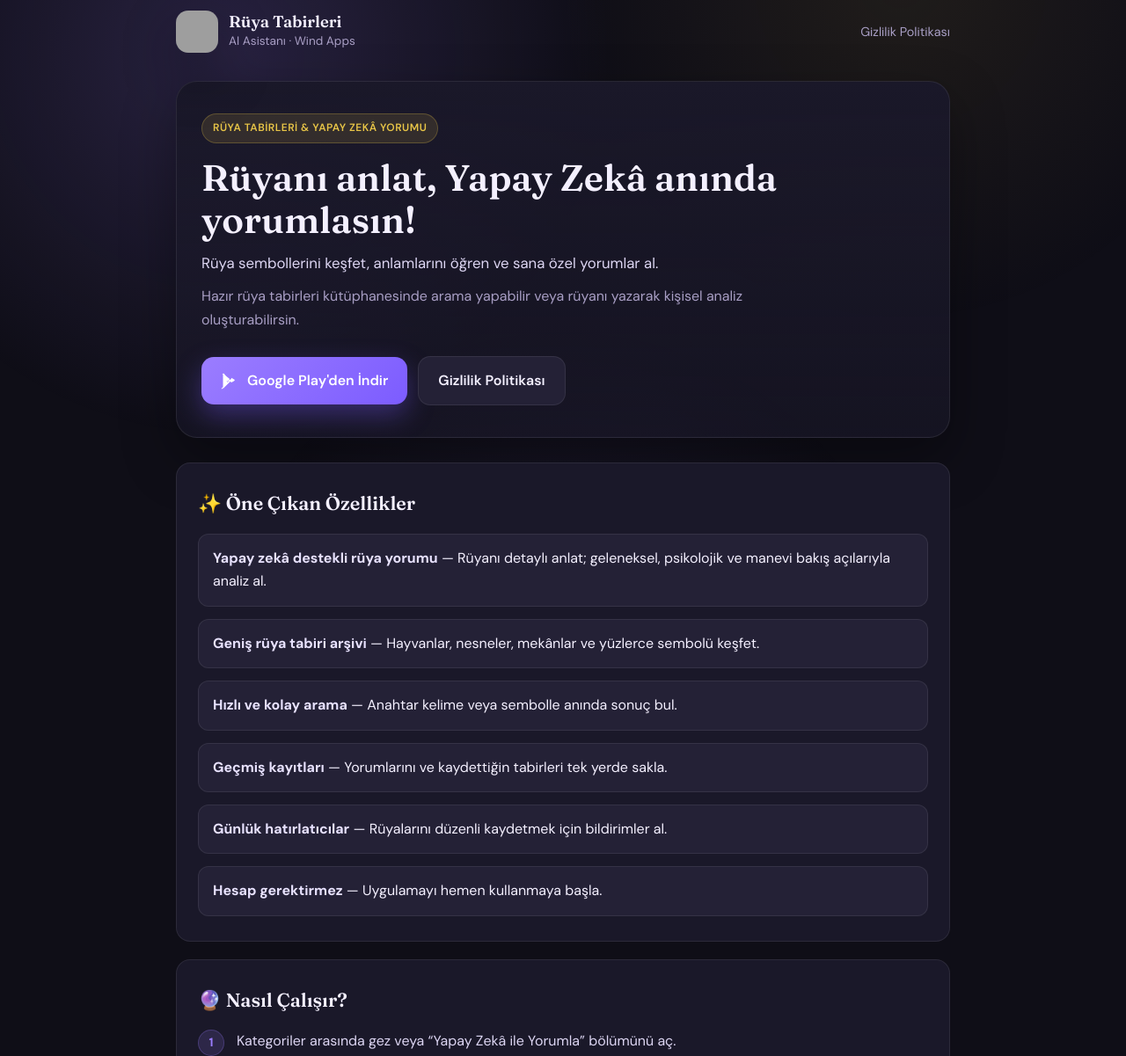
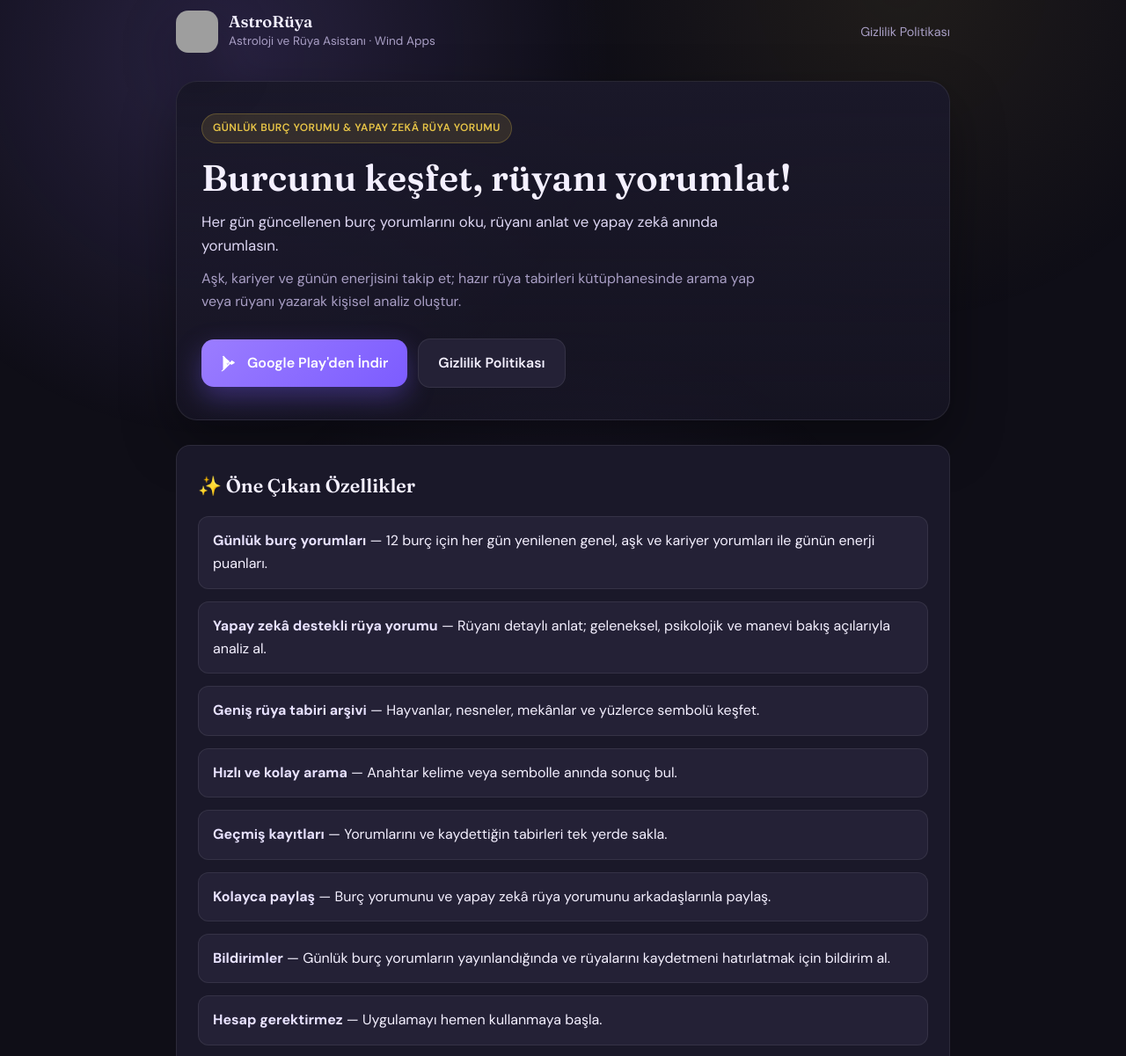
Before and after one commit to windapps/windapps.github.io, a plain HTML site: page index.html in a window 1280 px wide. Shown: the part 20-1221 px from the top of the page at 88% size. Drawn offline with Linux system fonts and the light colour scheme; grey boxes are pictures that could not be loaded.

Commit message:
Update index.html

```diff
--- a/index.html
+++ b/index.html
@@ -3,8 +3,8 @@
 <head>
   <meta charset="UTF-8">
   <meta name="viewport" content="width=device-width, initial-scale=1.0">
-  <meta name="description" content="Rüya Tabirleri: AI Asistanı — Rüyanı anlat, yapay zekâ anında yorumlasın. Geniş tabir arşivi ve kişisel AI analizi.">
-  <title>Rüya Tabirleri: AI Asistanı</title>
+  <meta name="description" content="AstroRüya: Astroloji ve Rüya Asistanı — Günlük burç yorumlarını oku, rüyanı anlat, yapay zekâ anında yorumlasın. Geniş tabir arşivi ve kişisel AI analizi.">
+  <title>AstroRüya: Astroloji ve Rüya Asistanı</title>
   <link rel="preconnect" href="https://fonts.googleapis.com">
   <link rel="preconnect" href="https://fonts.gstatic.com" crossorigin>
   <link href="https://fonts.googleapis.com/css2?family=DM+Sans:wght@400;500;600;700&family=Fraunces:wght@600&display=swap" rel="stylesheet">
@@ -302,15 +302,15 @@
         <div class="logo">
           <img
             src="https://play-lh.googleusercontent.com/gr2NTp8Rgge_8sOWOstAv3FUyE2rcRzD1ztsBGE5BiXo35VpZx_b5bmoqWaAmFCOhjvDwyfes_ZWlWdO2GT1=w480-h960-rw"
-            alt="Rüya Tabirleri: AI Asistanı uygulama ikonu"
+            alt="AstroRüya uygulama ikonu"
             width="48"
             height="48"
             loading="eager"
           >
         </div>
         <div>
-          <h1>Rüya Tabirleri</h1>
-          <p>AI Asistanı · Wind Apps</p>
+          <h1>AstroRüya</h1>
+          <p>Astroloji ve Rüya Asistanı · Wind Apps</p>
         </div>
       </div>
       <nav>
@@ -320,13 +320,14 @@
 
     <main>
       <section class="hero">
-        <span class="badge">Rüya Tabirleri &amp; Yapay Zekâ Yorumu</span>
-        <h2>Rüyanı anlat, Yapay Zekâ anında yorumlasın!</h2>
+        <span class="badge">Günlük Burç Yorumu &amp; Yapay Zekâ Rüya Yorumu</span>
+        <h2>Burcunu keşfet, rüyanı yorumlat!</h2>
         <p class="lead">
-          Rüya sembollerini keşfet, anlamlarını öğren ve sana özel yorumlar al.
+          Her gün güncellenen burç yorumlarını oku, rüyanı anlat ve yapay zekâ anında yorumlasın.
         </p>
         <p class="sub">
-          Hazır rüya tabirleri kütüphanesinde arama yapabilir veya rüyanı yazarak kişisel analiz oluşturabilirsin.
+          Aşk, kariyer ve günün enerjisini takip et; hazır rüya tabirleri kütüphanesinde arama yap
+          veya rüyanı yazarak kişisel analiz oluştur.
         </p>
         <div class="cta-row">
           <a class="btn btn-primary"
@@ -345,17 +346,27 @@
       <section>
         <h3>✨ Öne Çıkan Özellikler</h3>
         <ul class="features">
+          <li><strong>Günlük burç yorumları</strong> — 12 burç için her gün yenilenen genel, aşk ve kariyer yorumları ile günün enerji puanları.</li>
           <li><strong>Yapay zekâ destekli rüya yorumu</strong> — Rüyanı detaylı anlat; geleneksel, psikolojik ve manevi bakış açılarıyla analiz al.</li>
           <li><strong>Geniş rüya tabiri arşivi</strong> — Hayvanlar, nesneler, mekânlar ve yüzlerce sembolü keşfet.</li>
           <li><strong>Hızlı ve kolay arama</strong> — Anahtar kelime veya sembolle anında sonuç bul.</li>
           <li><strong>Geçmiş kayıtları</strong> — Yorumlarını ve kaydettiğin tabirleri tek yerde sakla.</li>
-          <li><strong>Günlük hatırlatıcılar</strong> — Rüyalarını düzenli kaydetmek için bildirimler al.</li>
+          <li><strong>Kolayca paylaş</strong> — Burç yorumunu ve yapay zekâ rüya yorumunu arkadaşlarınla paylaş.</li>
+          <li><strong>Bildirimler</strong> — Günlük burç yorumların yayınlandığında ve rüyalarını kaydetmeni hatırlatmak için bildirim al.</li>
           <li><strong>Hesap gerektirmez</strong> — Uygulamayı hemen kullanmaya başla.</li>
         </ul>
       </section>
 
       <section>
-        <h3>🔮 Nasıl Çalışır?</h3>
+        <h3>♈ Günlük Burç Yorumları</h3>
+        <p>
+          Son günlerin burç yorumlarına göz at, burcunu seç ve günün mesajını, aşk ve kariyer
+          yorumlarını ve enerji puanlarını (genel, iletişim, aşk, odak) tek ekranda gör.
+        </p>
+      </section>
+
+      <section>
+        <h3>🔮 Rüya Yorumu Nasıl Çalışır?</h3>
         <ol class="steps">
           <li>Kategoriler arasında gez veya “Yapay Zekâ ile Yorumla” bölümünü aç.</li>
           <li>Rüyanı birkaç cümleyle anlat.</li>
@@ -377,13 +388,13 @@
         <ul>
           <li>Uygulama eğlence ve kişisel farkındalık amaçlıdır.</li>
           <li>Tıbbi, hukuki veya finansal tavsiye sunmaz.</li>
-          <li>Yapay zekâ yorumları kesin kehanet veya tanı niteliği taşımaz.</li>
+          <li>Burç ve yapay zekâ yorumları kesin kehanet veya tanı niteliği taşımaz.</li>
           <li>Bazı özelliklerde reklam veya günlük kullanım limiti bulunabilir.</li>
         </ul>
       </section>
 
       <div class="closing">
-        <p>Rüyalarının gizli mesajlarını keşfetmeye hazır mısın?</p>
+        <p>Burcunun ve rüyalarının gizli mesajlarını keşfetmeye hazır mısın?</p>
         <a class="btn btn-primary"
            href="https://play.google.com/store/apps/details?id=com.windtech.airuyatabirleri&hl=tr"
            target="_blank"
```
